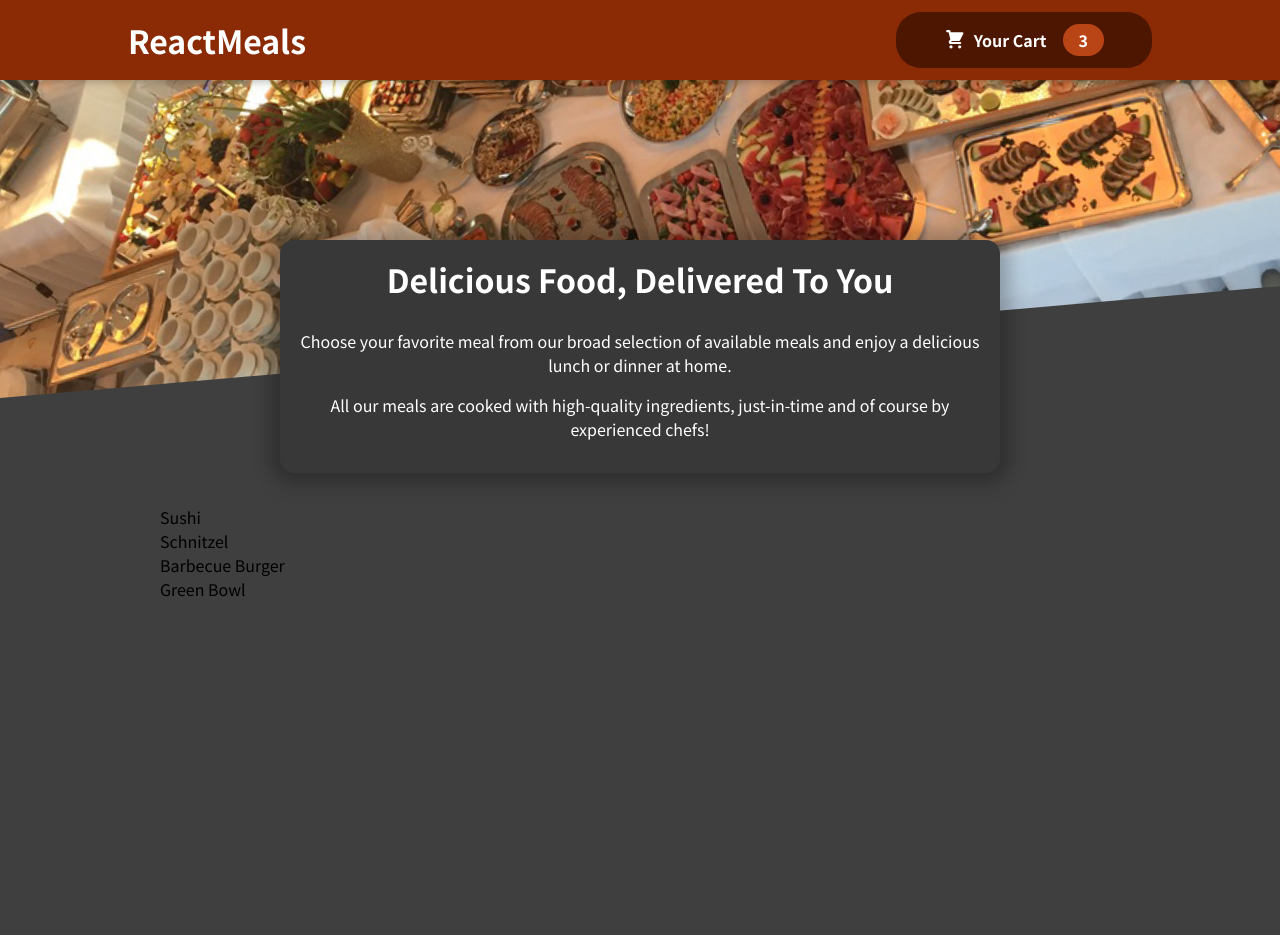
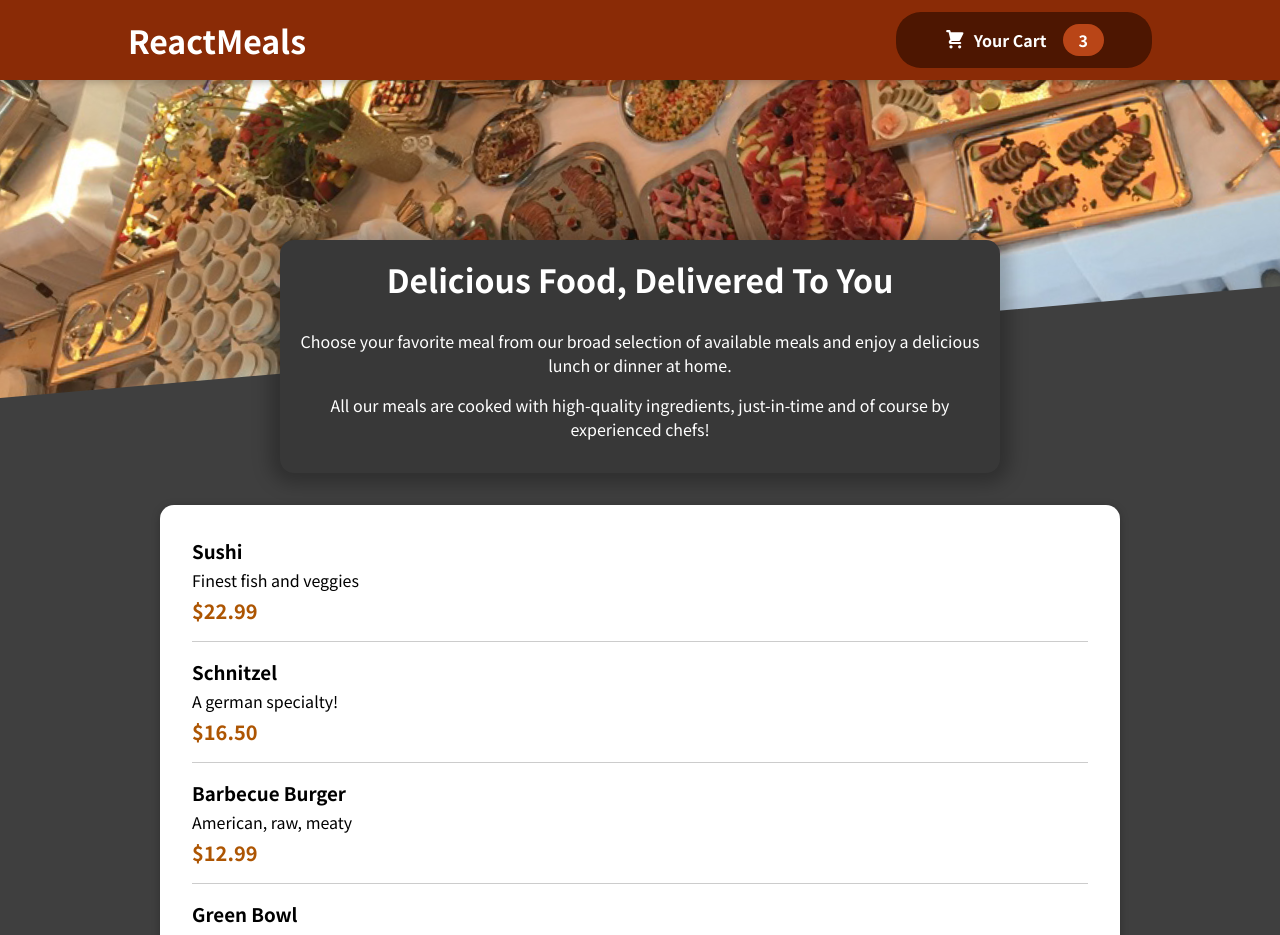
Before and after one commit to Pablo-MC/meals-react-app, a React (Create React App) app: page / in a window 1280 px wide. Shown: the top 935 px of the page. Before the commit the page ends 800 px from the top, so only its background shows below. Built offline with nearby package versions, Linux system fonts and the light colour scheme; the HTML template or start-up script is replaced by a standard one.

Commit message:
Added MealItems Component

```diff
--- a/src/components/Meals/AvailableMeals.js
+++ b/src/components/Meals/AvailableMeals.js
@@ -1,4 +1,6 @@
 import classes from './AvailableMeals.module.css';
+import Card from '../UI/Card';
+import MealItem from './MealItem/MealItem';
 
 const meals = [
   {
@@ -28,13 +30,23 @@
 ];
 
 const AvailableMeals = () => {
-  const mealsList = meals.map(meal => <li>{meal.name}</li>);
+  const mealsList = meals.map(meal =>
+    <MealItem
+      key={meal.id}
+      // meal={meal}  // Alternativa
+      name={meal.name}
+      description={meal.description}
+      price={meal.price}
+    />
+  );
 
   return (
     <section className={classes.meals}>
-      <ul>
-        {mealsList}
-      </ul>
+      <Card>
+        <ul>
+          {mealsList}
+        </ul>
+      </Card>
     </section>
   );
 }
--- /dev/null
+++ b/src/components/Meals/MealItem/MealItem.js
@@ -0,0 +1,20 @@
+import classes from './MealItem.module.css';
+
+const MealItem = (props) => {
+  const price = `$${props.price.toFixed(2)}`;
+
+  return (
+    <li className={classes.meal}>
+      <div>
+        <h3>{props.name}</h3>
+        <div className={classes.descriptions}>{props.description}</div>
+        <div className={classes.price}>{price}</div>
+      </div>
+      <div>
+        {/* MealItemForm Component */}
+      </div>
+    </li>
+  );
+}
+
+export default MealItem;
--- /dev/null
+++ b/src/components/Meals/MealItem/MealItem.module.css
@@ -0,0 +1,22 @@
+.meal {
+  display: flex;
+  justify-content: space-between;
+  margin: 1rem;
+  padding-bottom: 1rem;
+  border-bottom: 1px solid #ccc;
+}
+
+.meal h3 {
+  margin: 0 0 0.25rem 0;
+}
+
+.description {
+  font-style: italic;
+}
+
+.price {
+  margin-top: 0.25rem;
+  font-weight: bold;
+  color: #ad5502;
+  font-size: 1.25rem;
+}
--- /dev/null
+++ b/src/components/UI/Card.js
@@ -0,0 +1,11 @@
+import classes from './Card.module.css';
+
+const Card = (props) => {
+  return (
+    <div className={classes.card}>
+      {props.children}
+    </div>
+  );
+}
+
+export default Card;
--- /dev/null
+++ b/src/components/UI/Card.module.css
@@ -0,0 +1,6 @@
+.card {
+  padding: 1rem;
+  box-shadow: 0 2px 8px rgba(0, 0, 0, 0.25);
+  border-radius: 14px;
+  background-color: white;
+}
```
Also changed, not shown: src/components/Meals/MealItem/MealItemForm.js (added).
